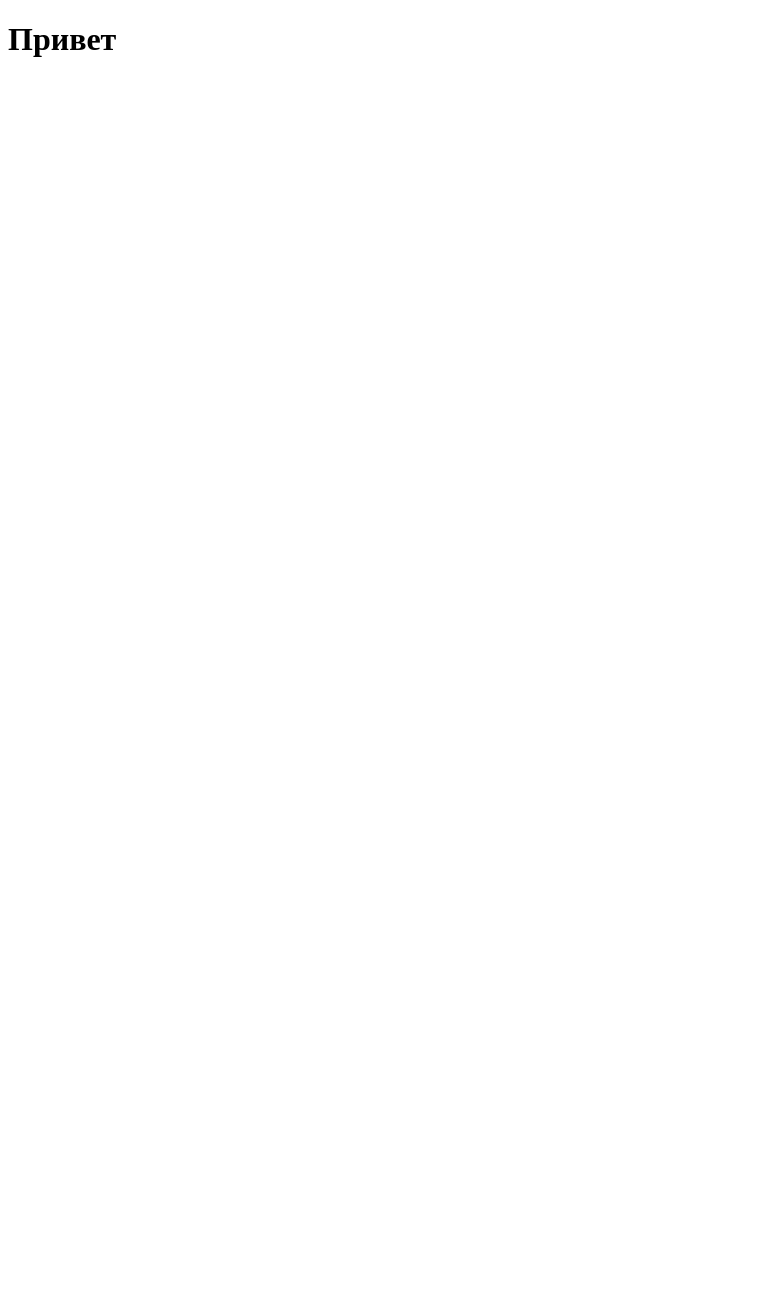
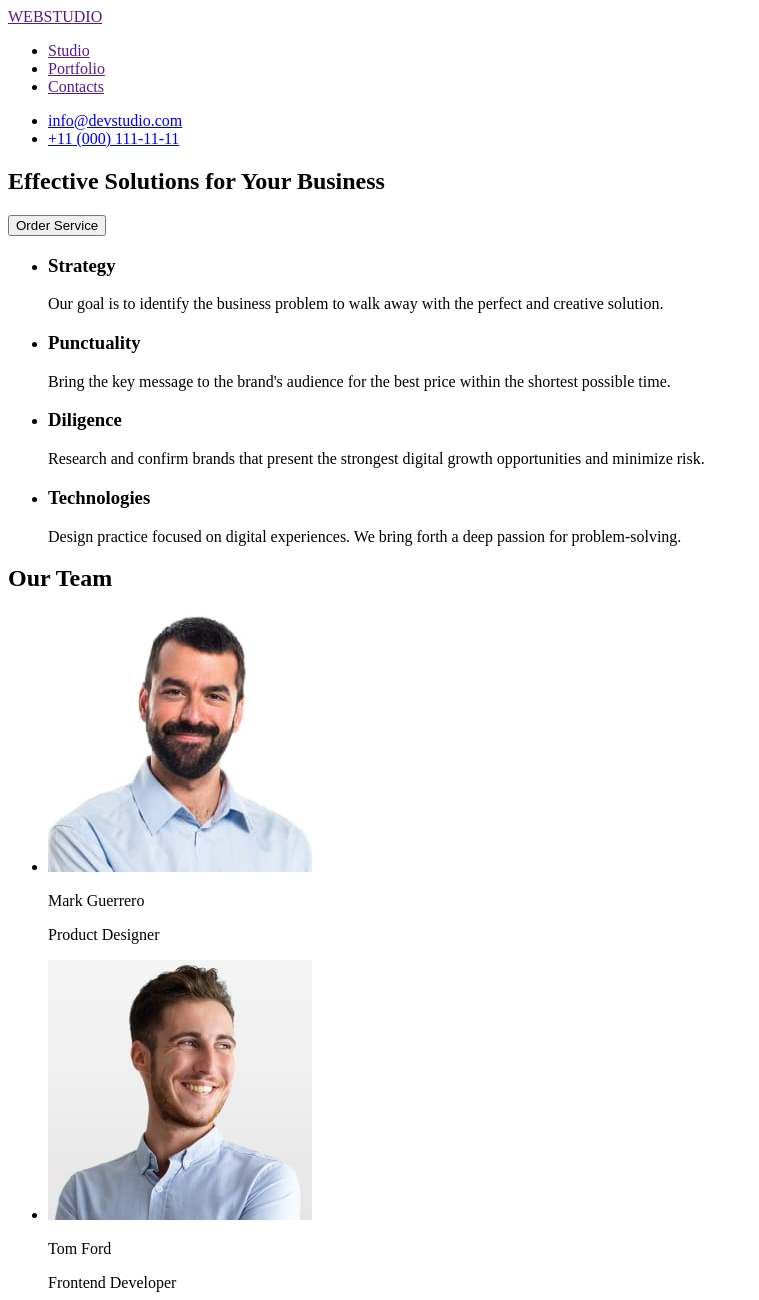
Before and after one commit to bladerunner320/goit-markup-hw-01, a plain HTML site: page index.html in a window 1280 px wide. Shown: the top 1300 px of the page, without its empty margins (0-759 px from the left). Before the commit the page ends 800 px from the top, so only its background shows below. Drawn offline with Linux system fonts and the light colour scheme.

Commit message:
Final version

```diff
--- a/index.html
+++ b/index.html
@@ -6,6 +6,125 @@
     <title>Document</title>
   </head>
   <body>
-    <h1>Привет</h1>
+    <!--header-->
+    <header>
+      <a href="" target="_self">WEBSTUDIO</a>
+      <nav>
+        <ul>
+          <li>
+            <a href="">Studio</a>
+          </li>
+          <li>
+            <a href="">Portfolio</a>
+          </li>
+          <li>
+            <a href="">Contacts</a>
+          </li>
+        </ul>
+      </nav>
+      <adress>
+        <ul>
+          <li>
+            <a href="mailto:info@devstudio.com">info@devstudio.com</a>
+          </li>
+          <li>
+            <a href="tel:+110001111111">+11 (000) 111-11-11</a>
+          </li>
+        </ul>
+      </adress>
+    </header>
+    <!--main-->
+    <main>
+      <section>
+        <h1>Effective Solutions for Your Business</h1>
+        <button type="button">Order Service</button>
+      </section>
+
+      <section>
+        <ul>
+          <li>
+            <h3>Strategy</h3>
+            <p>
+              Our goal is to identify the business problem to walk away with the
+              perfect and creative solution.
+            </p>
+          </li>
+          <li>
+            <h3>Punctuality</h3>
+            <p>
+              Bring the key message to the brand's audience for the best price
+              within the shortest possible time.
+            </p>
+          </li>
+          <li>
+            <h3>Diligence</h3>
+            <p>
+              Research and confirm brands that present the strongest digital
+              growth opportunities and minimize risk.
+            </p>
+          </li>
+          <li>
+            <h3>Technologies</h3>
+            <p>
+              Design practice focused on digital experiences. We bring forth a
+              deep passion for problem-solving.
+            </p>
+          </li>
+        </ul>
+      </section>
+      <section>
+        <h2>Our Team</h2>
+        <ul>
+          <li>
+            <img
+              src="./images/img 1.jpg"
+              alt="Product Designer"
+              width="264"
+              height="260"
+            />
+            <p>Mark Guerrero</p>
+            <p>Product Designer</p>
+          </li>
+          <li>
+            <img
+              src="./images/img 2.jpg"
+              alt="Frontend Developer"
+              width="264"
+              height="260"
+            />
+            <p>Tom Ford</p>
+            <p>Frontend Developer</p>
+          </li>
+          <li>
+            <img
+              src="./images/img 3.jpg"
+              alt="Marketing"
+              width="264"
+              height="260"
+            />
+            <p>Camila Garcia</p>
+            <p>Marketing</p>
+          </li>
+          <li>
+            <img
+              src="./images/img 4.jpg"
+              alt="UI Designer"
+              width="264"
+              height="260"
+            />
+            <p>Daniel Wilson</p>
+            <p>UI Designer</p>
+          </li>
+        </ul>
+      </section>
+    </main>
+    <!--footer-->
+    <footer>
+      <a href="" target="_self">WEBSTUDIO</a>
+      <p>
+        Increase the flow of customers and sales for your business with digital
+        marketing &amp; growth solutions.
+      </p>
+    </footer>
   </body>
 </html>
```
Also changed, not shown: images/img 1.jpg (added), images/img 2.jpg (added), images/img 3.jpg (added), images/img 4.jpg (added).
